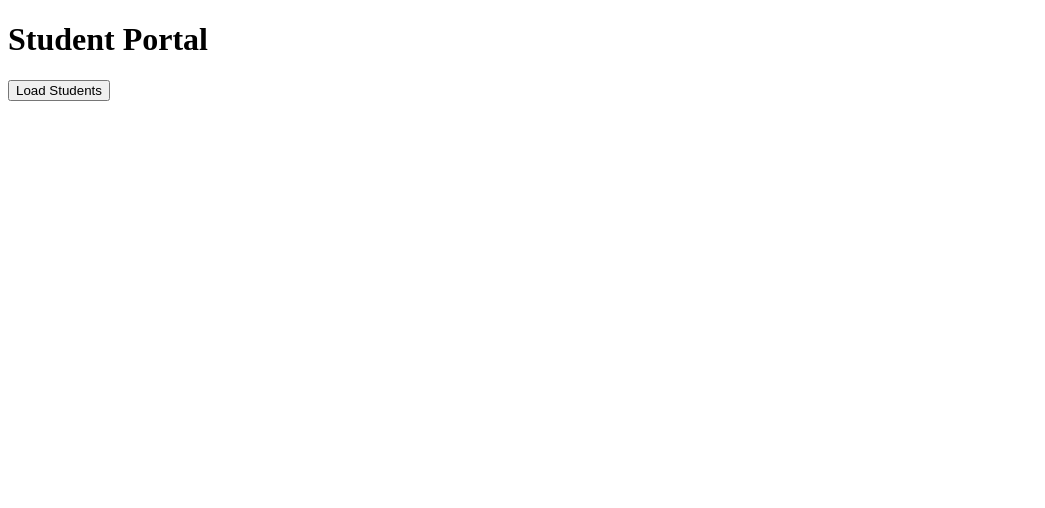
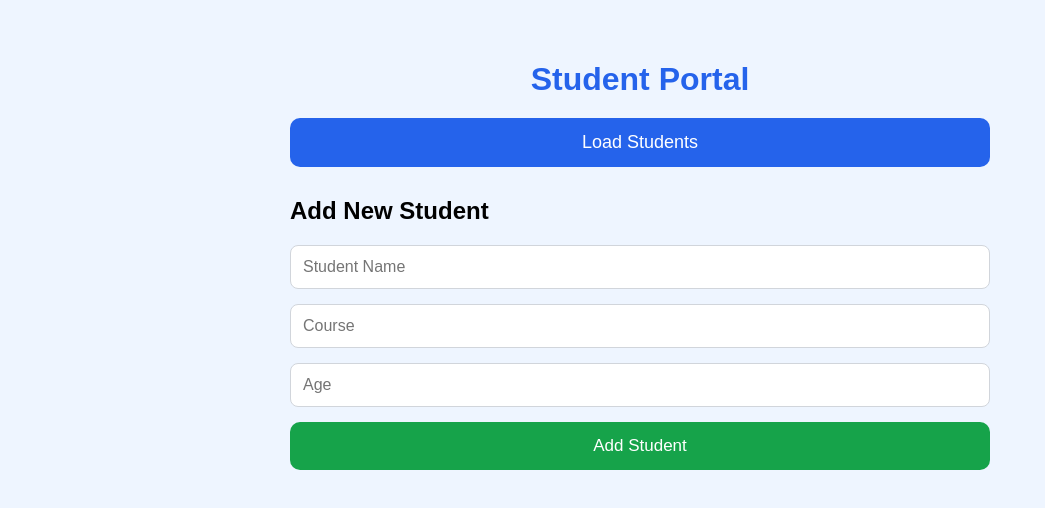
Before and after one commit to manjuprasad123/Student-Portal, a plain HTML site: page public/index.html in a window 1280 px wide. Shown: the whole page, without its empty margins (0-1045 px from the left). Drawn offline with Linux system fonts and the light colour scheme.

Commit message:
updated html ,scolored using css and json file to store info

```diff
--- a/public/index.html
+++ b/public/index.html
@@ -11,16 +11,45 @@
 </head>
 
 <body>
-  <h1>Student Portal</h1>
+  <div class="container">
+    <h1>Student Portal</h1>
 
-  <button class="loadStudents">
-    Load Students
-  </button>
+    <button id="loadStudents">
+      Load Students
+    </button>
 
-  <div class="studentList">
+    <div id="studentList">
+
+    </div>
+
+    <h2>Add New Student</h2>
+
+    <form id="studentsForm">
+
+      <input
+          type="text"
+          id="name"
+          placeholder="Student Name"
+      >
+
+      <input
+          type="text"
+          id="course"
+          placeholder="Course"
+      >
+
+      <input
+          type="number"
+          id="age"
+          placeholder="Age"
+      >
+
+      <button type="submit">
+          Add Student
+      </button>
+    </form>
 
   </div>
-
 
   <script src="/script.js"></script>
 </body>
--- a/public/style.css
+++ b/public/style.css
@@ -0,0 +1,87 @@
+body{
+    margin:0;
+    padding:40px;
+    font-family:Arial, sans-serif;
+    background:#eef5ff;
+}
+
+.container{
+    max-width:700px;
+    margin:auto;
+}
+
+
+
+h1{
+    text-align:center;
+    color:#2563eb;
+    margin-bottom:5px;
+}
+
+
+#loadStudents{
+    display:block;
+    width:100%;
+    padding:14px;
+    background:#2563eb;
+    color:white;
+    border:none;
+    border-radius:10px;
+    font-size:18px;
+    cursor:pointer;
+    margin-bottom:30px;
+    margin-top: 20px;
+}
+
+#loadStudents:hover{
+    background:#1d4ed8;
+}
+
+form{
+    display:flex;
+    flex-direction:column;
+    gap:15px;
+}
+
+input{
+    padding:12px;
+    font-size:16px;
+    border:1px solid #d1d5db;
+    border-radius:8px;
+    outline:none;
+}
+
+input:focus{
+    border-color:#2563eb;
+}
+
+form button{
+    padding:14px;
+    background:#16a34a;
+    color:white;
+    border:none;
+    border-radius:10px;
+    font-size:17px;
+    cursor:pointer;
+}
+
+form button:hover{
+    background:#15803d;
+}
+
+.student-card{
+    background:white;
+    padding:18px;
+    margin-bottom:15px;
+    border-radius:12px;
+    box-shadow:0 2px 8px rgba(0,0,0,0.08);
+}
+
+.student-card h3{
+    margin:0 0 10px;
+    color:#2563eb;
+}
+
+.student-card p{
+    margin:5px 0;
+}
```
Also changed, not shown: students.json (+14 -0 lines).
